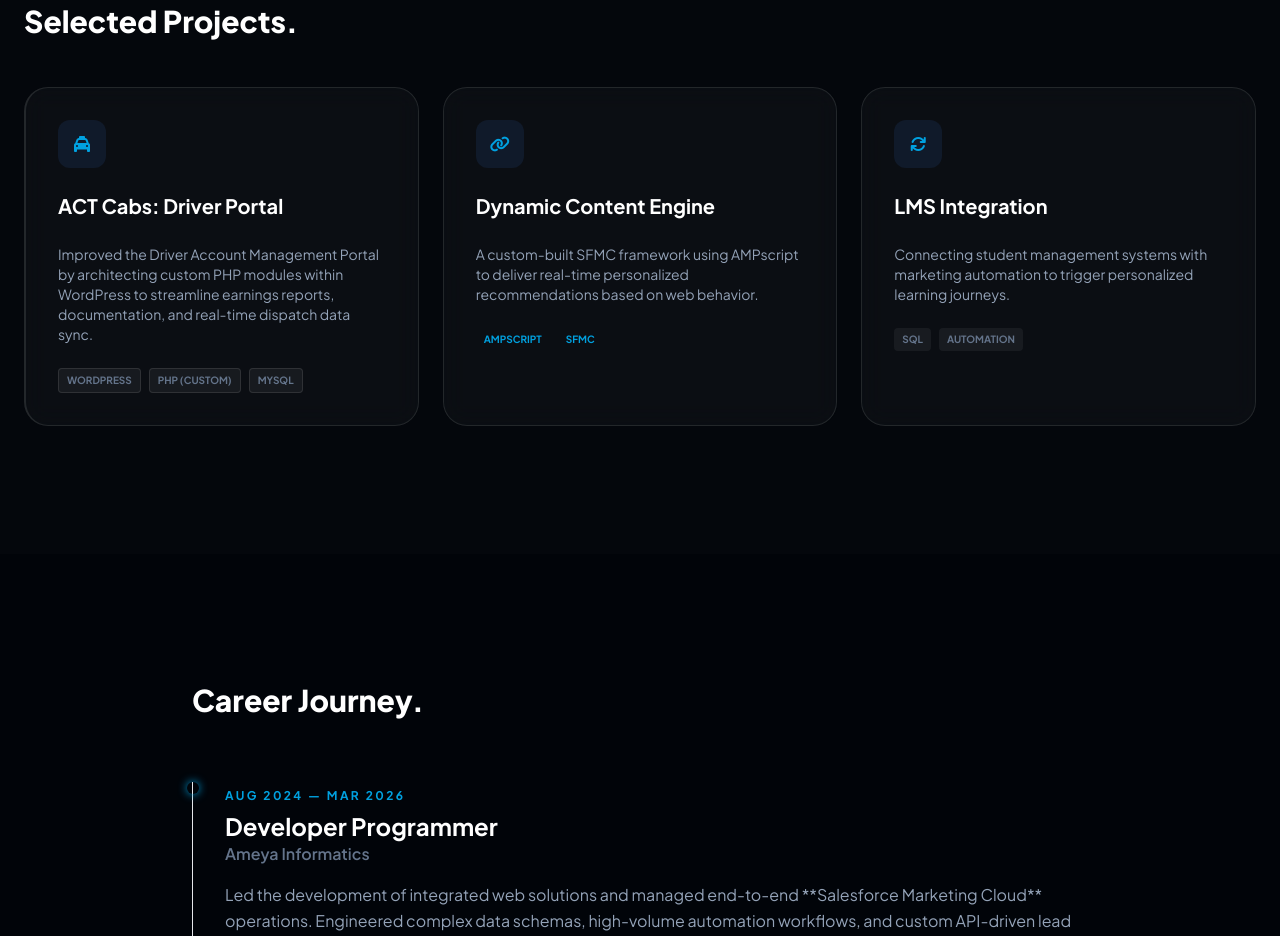
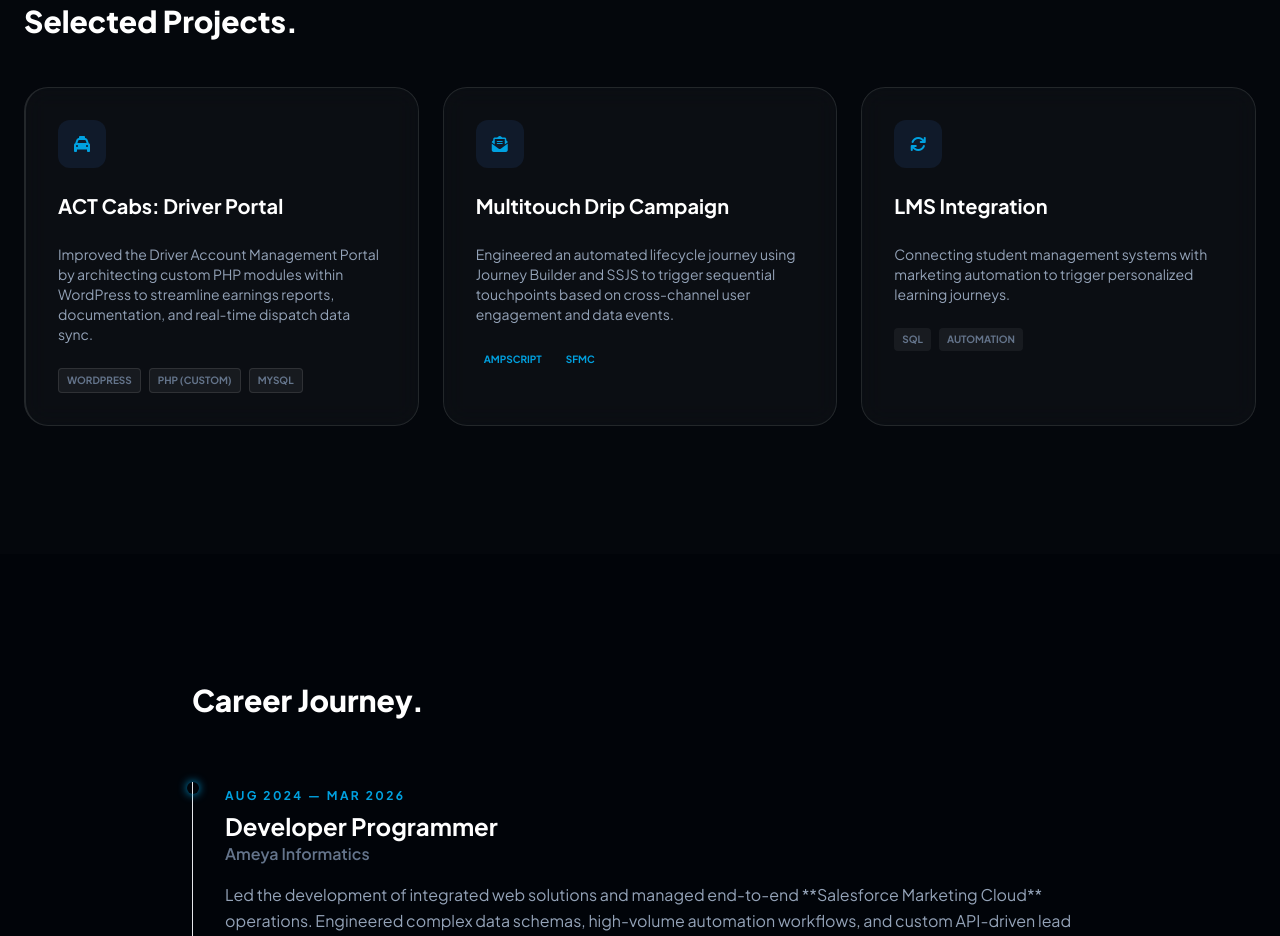
Before and after one commit to sumitshinde559/portfolio, a plain HTML site: page index.html in a window 1280 px wide. Shown: the part 1966-2902 px from the top of the page. Drawn offline with nearby package versions, Linux system fonts and the light colour scheme.

Commit message:
STACK CHNAGE
UPDATE

```diff
--- a/index.html
+++ b/index.html
@@ -247,11 +247,11 @@
                         <span class="text-[10px] font-bold px-2 py-1 bg-white/5 text-slate-500 rounded border border-white/10 uppercase">MySQL</span>
                     </div>
                 </div>
-                <!-- Project 2 -->
+                <!-- Project 2 - Multitouch Drip Campaign -->
                 <div class="project-card glass rounded-[24px] p-8 space-y-6">
-                    <div class="w-12 h-12 rounded-xl bg-blue-500/10 flex items-center justify-center text-sfmc"><i class="fas fa-link"></i></div>
-                    <h4 class="text-xl font-bold text-white">Dynamic Content Engine</h4>
-                    <p class="text-slate-400 text-sm">A custom-built SFMC framework using AMPscript to deliver real-time personalized recommendations based on web behavior.</p>
+                    <div class="w-12 h-12 rounded-xl bg-blue-500/10 flex items-center justify-center text-sfmc"><i class="fas fa-envelope-open-text"></i></div>
+                    <h4 class="text-xl font-bold text-white">Multitouch Drip Campaign</h4>
+                    <p class="text-slate-400 text-sm">Engineered an automated lifecycle journey using Journey Builder and SSJS to trigger sequential touchpoints based on cross-channel user engagement and data events.</p>
                     <div class="flex gap-2">
                         <span class="text-[10px] font-bold px-2 py-1 bg-sfmc/10 text-sfmc rounded">AMPSCRIPT</span>
                         <span class="text-[10px] font-bold px-2 py-1 bg-sfmc/10 text-sfmc rounded">SFMC</span>
```
